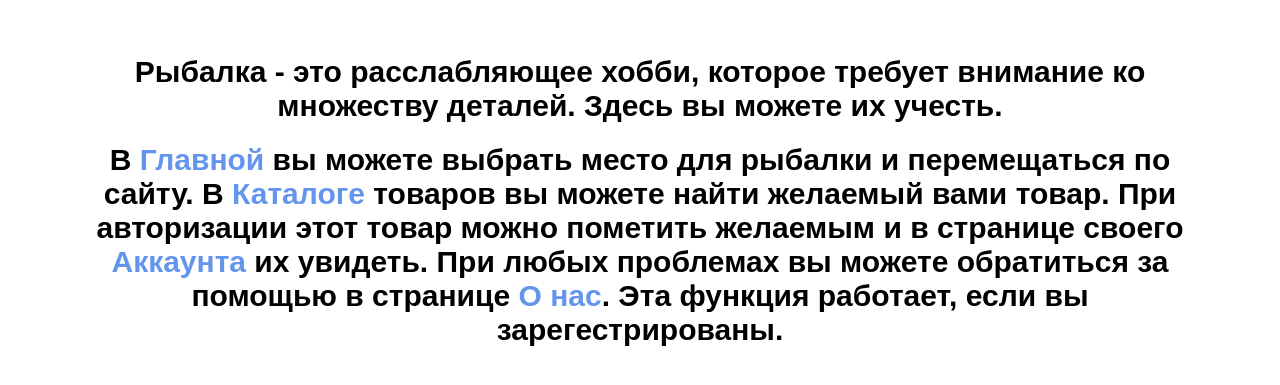
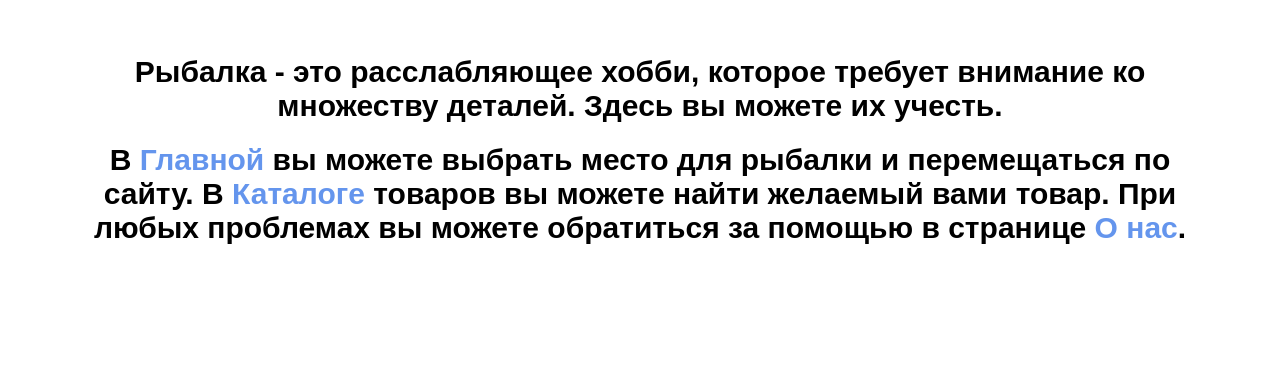
Before and after one commit to DisturbedEye/staticalpharib, a plain HTML site: page index.html in a window 1280 px wide. Shown: the part 1174-1559 px from the top of the page. Drawn offline with Linux system fonts and the light colour scheme.

Commit message:
Update index.html

```diff
--- a/index.html
+++ b/index.html
@@ -57,7 +57,7 @@
         </div>
         <div id="text">
             <div class="atext">Рыбалка - это расслабляющее хобби, которое требует внимание ко множеству деталей. Здесь вы можете их учесть.</div>
-            <div class="atext">В <a href="main.html" class="linkm">Главной</a> вы можете выбрать место для рыбалки и перемещаться по сайту. В <a href="catalog.html" class="linkc">Каталоге</a> товаров вы можете найти желаемый вами товар. При авторизации этот товар можно пометить желаемым и в странице своего <a href="account.html" class="linka">Аккаунта</a> их увидеть. При любых проблемах вы можете обратиться за помощью в странице <a href="about.html" class="linko">О нас</a>. Эта функция работает, если вы зарегестрированы.</div>
+            <div class="atext">В <a href="main.html" class="linkm">Главной</a> вы можете выбрать место для рыбалки и перемещаться по сайту. В <a href="catalog.html" class="linkc">Каталоге</a> товаров вы можете найти желаемый вами товар. При любых проблемах вы можете обратиться за помощью в странице <a href="about.html" class="linko">О нас</a>.</div>
         </div>
     </div>
 	<div id="bottom-links">
```
